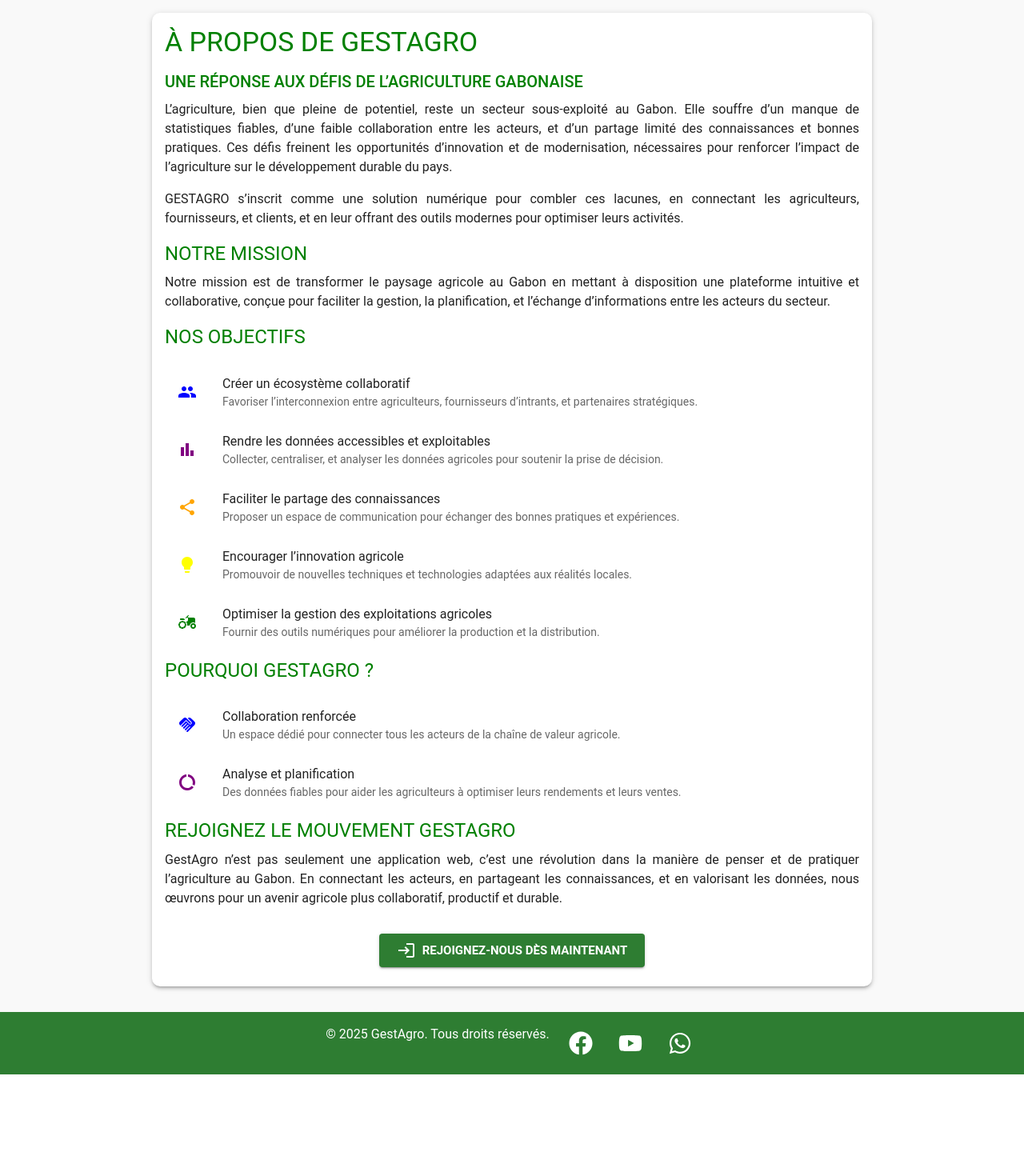
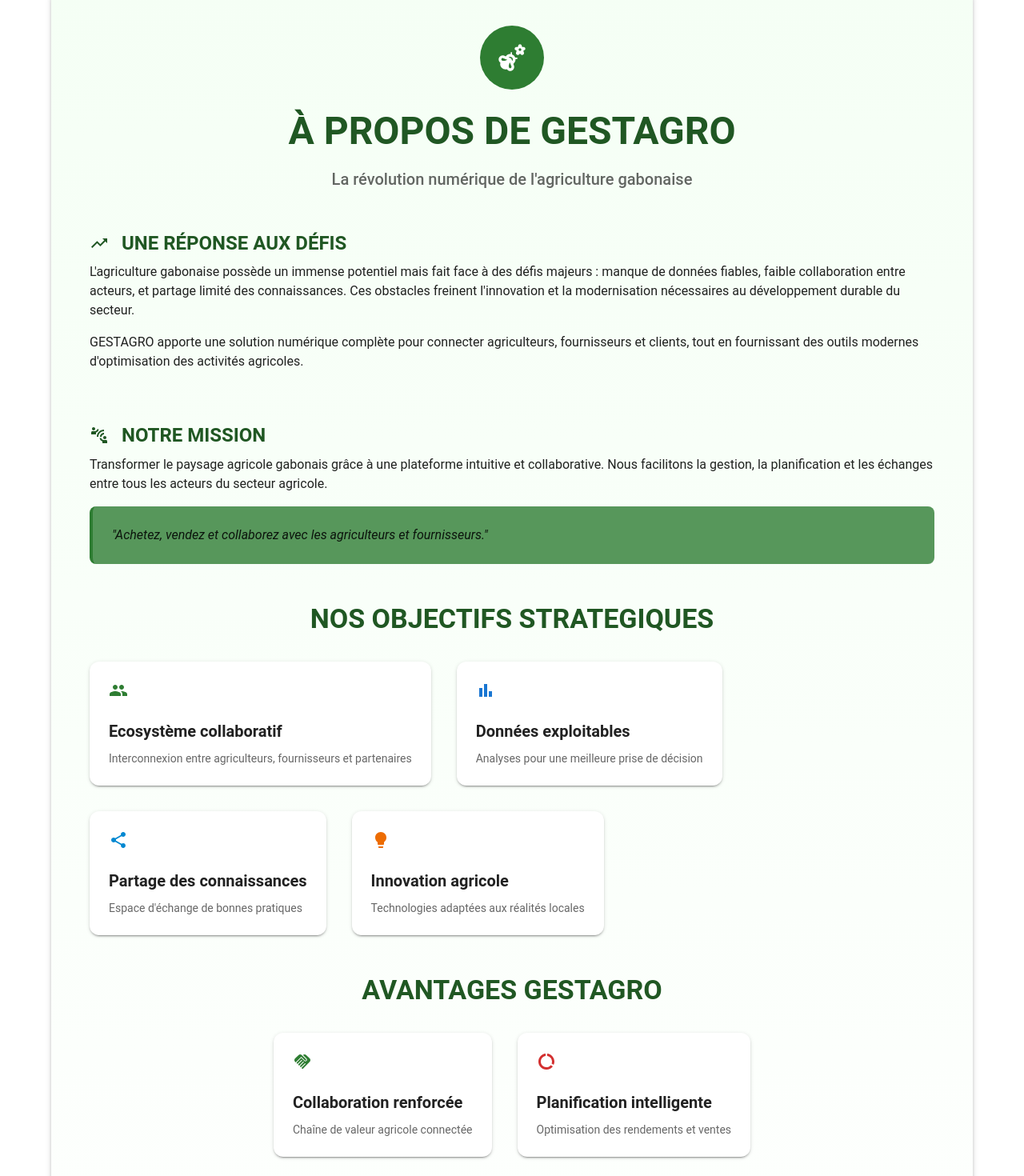
Before and after one commit to ENDAMANE-ONDO-Sidoine/prototypegestagro, a React (Create React App) app: page /about in a window 1280 px wide. Shown: the part 80-1550 px from the top of the page at 80% size. Before the commit the page ends 1423 px from the top, so only its background shows below. Built offline with nearby package versions, Linux system fonts and the light colour scheme.

Commit message:
mise à jour de la page à propos

```diff
--- a/src/pages/AboutPage.jsx
+++ b/src/pages/AboutPage.jsx
@@ -1,141 +1,294 @@
 import React from "react";
-import { Card, CardContent, Typography, List, ListItem, ListItemIcon, ListItemText, Box, Button } from "@mui/material";
+import {
+  Typography,
+  Box,
+  Button,
+  Container,
+  Grid,
+  Avatar,
+  Paper,
+  useTheme
+} from "@mui/material";
 import { useNavigate } from "react-router-dom";
 import {
   Group,
   BarChart,
   Share,
-    Agriculture,
   Handshake,
   DataUsage,
   Lightbulb,
-    Login
+  Login,
+  EmojiNature,
+  TrendingUp,
+  ConnectWithoutContact,
+  School
 } from "@mui/icons-material";
 
 const AboutPage = () => {
     const navigate = useNavigate();
+    const theme = useTheme();
+
+    const featureItems = [
+      {
+        icon: <Group sx={{ color: theme.palette.primary.main }} />,
+        title: "Ecosystème collaboratif",
+        description: "Interconnexion entre agriculteurs, fournisseurs et partenaires"
+      },
+      {
+        icon: <BarChart sx={{ color: theme.palette.secondary.main }} />,
+        title: "Données exploitables",
+        description: "Analyses pour une meilleure prise de décision"
+      },
+      {
+        icon: <Share sx={{ color: theme.palette.info.main }} />,
+        title: "Partage des connaissances",
+        description: "Espace d'échange de bonnes pratiques"
+      },
+      {
+        icon: <Lightbulb sx={{ color: theme.palette.warning.main }} />,
+        title: "Innovation agricole",
+        description: "Technologies adaptées aux réalités locales"
+      }
+    ];
+
+    const benefitItems = [
+      {
+        icon: <Handshake sx={{ color: theme.palette.success.main }} />,
+        title: "Collaboration renforcée",
+        description: "Chaîne de valeur agricole connectée"
+      },
+      {
+        icon: <DataUsage sx={{ color: theme.palette.error.main }} />,
+        title: "Planification intelligente",
+        description: "Optimisation des rendements et ventes"
+      }
+    ];
 
     return (
         <Box
             sx={{
-                padding: "2rem",
-                backgroundColor: "#f9f9f9",
-                minHeight: "100vh",
-                marginTop: "4rem",
+                backgroundColor: theme.palette.background.default,
+                py: 8,
+                minHeight: "100vh"
             }}
         >
-            <Card sx={{ maxWidth: "900px", margin: "0 auto", borderRadius: "10px", boxShadow: 3 }}>
-                <CardContent>
-                    <Typography variant="h4" gutterBottom sx={{ color: "green", textTransform: "uppercase" }}>
+            <Container maxWidth="lg">
+                <Paper
+                    elevation={3}
+                    sx={{
+                        borderRadius: 4,
+                        overflow: "hidden",
+                        background: "linear-gradient(to bottom, #f5fff5, #ffffff)",
+                        position: "relative",
+                        '&:before': {
+                            content: '""',
+                            position: "absolute",
+                            top: 0,
+                            left: 0,
+                            right: 0,
+                            height: 8,
+                            background: "linear-gradient(to right, #4caf50, #8bc34a)"
+                        }
+                    }}
+                >
+                    <Box sx={{ p: 6 }}>
+                        <Box textAlign="center" mb={6}>
+                            <Avatar sx={{
+                                bgcolor: theme.palette.primary.main,
+                                width: 80,
+                                height: 80,
+                                mx: "auto",
+                                mb: 3
+                            }}>
+                                <EmojiNature sx={{ fontSize: 40 }} />
+                            </Avatar>
+                            <Typography
+                                variant="h3"
+                                gutterBottom
+                                sx={{
+                                    fontWeight: 700,
+                                    color: theme.palette.primary.dark,
+                                    mb: 2
+                                }}
+                            >
                                 À PROPOS DE GESTAGRO
                             </Typography>
+                            <Typography
+                                variant="h6"
+                                sx={{
+                                    color: theme.palette.text.secondary,
+                                    maxWidth: 800,
+                                    mx: "auto"
+                                }}
+                            >
+                                La révolution numérique de l'agriculture gabonaise
+                            </Typography>
+                        </Box>
 
-                    <Typography variant="h6" gutterBottom sx={{ color: "green", textTransform: "uppercase" }}>
-                        UNE RÉPONSE AUX DÉFIS DE L’AGRICULTURE GABONAISE
+                        <Grid container spacing={6} mb={6}>
+                            <Grid item xs={12} md={6}>
+                                <Typography
+                                    variant="h5"
+                                    gutterBottom
+                                    sx={{
+                                        fontWeight: 600,
+                                        color: theme.palette.primary.dark,
+                                        display: "flex",
+                                        alignItems: "center",
+                                        gap: 2
+                                    }}
+                                >
+                                    <TrendingUp /> UNE RÉPONSE AUX DÉFIS
                                 </Typography>
-                    <Typography paragraph sx={{ textAlign: "justify" }}>
-                        L’agriculture, bien que pleine de potentiel, reste un secteur sous-exploité au Gabon. Elle souffre d’un manque de
-                        statistiques fiables, d’une faible collaboration entre les acteurs, et d’un partage limité des connaissances et bonnes
-                        pratiques. Ces défis freinent les opportunités d’innovation et de modernisation, nécessaires pour renforcer l’impact
-                        de l’agriculture sur le développement durable du pays.
+                                <Typography paragraph>
+                                    L'agriculture gabonaise possède un immense potentiel mais fait face à des défis majeurs : manque de données fiables, faible collaboration entre acteurs, et partage limité des connaissances. Ces obstacles freinent l'innovation et la modernisation nécessaires au développement durable du secteur.
                                 </Typography>
-                    <Typography paragraph sx={{ textAlign: "justify" }}>
-                        GESTAGRO s’inscrit comme une solution numérique pour combler ces lacunes, en connectant les agriculteurs, fournisseurs,
-                        et clients, et en leur offrant des outils modernes pour optimiser leurs activités.
+                                <Typography paragraph>
+                                    GESTAGRO apporte une solution numérique complète pour connecter agriculteurs, fournisseurs et clients, tout en fournissant des outils modernes d'optimisation des activités agricoles.
                                 </Typography>
+                            </Grid>
+                            <Grid item xs={12} md={6}>
+                                <Typography
+                                    variant="h5"
+                                    gutterBottom
+                                    sx={{
+                                        fontWeight: 600,
+                                        color: theme.palette.primary.dark,
+                                        display: "flex",
+                                        alignItems: "center",
+                                        gap: 2
+                                    }}
+                                >
+                                    <ConnectWithoutContact /> NOTRE MISSION
+                                </Typography>
+                                <Typography paragraph>
+                                    Transformer le paysage agricole gabonais grâce à une plateforme intuitive et collaborative. Nous facilitons la gestion, la planification et les échanges entre tous les acteurs du secteur agricole.
+                                </Typography>
+                                <Box sx={{
+                                    backgroundColor: theme.palette.primary.light,
+                                    p: 3,
+                                    borderRadius: 2,
+                                    borderLeft: `4px solid ${theme.palette.primary.main}`
+                                }}>
+                                    <Typography variant="body1" sx={{ fontStyle: "italic" }}>
+                                        "Achetez, vendez et collaborez avec les agriculteurs et fournisseurs."
+                                    </Typography>
+                                </Box>
+                            </Grid>
+                        </Grid>
 
-                    <Typography variant="h5" gutterBottom sx={{ color: "green", textTransform: "uppercase" }}>
-                        NOTRE MISSION
+                        <Box mb={6}>
+                            <Typography
+                                variant="h4"
+                                gutterBottom
+                                sx={{
+                                    fontWeight: 600,
+                                    color: theme.palette.primary.dark,
+                                    textAlign: "center",
+                                    mb: 4
+                                }}
+                            >
+                                NOS OBJECTIFS STRATEGIQUES
                             </Typography>
-                    <Typography paragraph sx={{ textAlign: "justify" }}>
-                        Notre mission est de transformer le paysage agricole au Gabon en mettant à disposition une plateforme intuitive et
-                        collaborative, conçue pour faciliter la gestion, la planification, et l’échange d’informations entre les acteurs du secteur.
+                            <Grid container spacing={4}>
+                                {featureItems.map((item, index) => (
+                                    <Grid item xs={12} sm={6} key={index}>
+                                        <Paper elevation={2} sx={{ p: 3, height: "100%", borderRadius: 3 }}>
+                                            <Box sx={{ minWidth: 48, mb: 2, color: item.icon.props.sx.color }}>
+                                                {item.icon}
+                                            </Box>
+                                            <Typography variant="h6" sx={{ fontWeight: 600, mb: 1 }}>
+                                                {item.title}
                                             </Typography>
+                                            <Typography variant="body2" color="text.secondary">
+                                                {item.description}
+                                            </Typography>
+                                        </Paper>
+                                    </Grid>
+                                ))}
+                            </Grid>
+                        </Box>
 
-                    <Typography variant="h5" gutterBottom sx={{ color: "green", textTransform: "uppercase" }}>
-                        NOS OBJECTIFS
+                        <Box mb={6}>
+                            <Typography
+                                variant="h4"
+                                gutterBottom
+                                sx={{
+                                    fontWeight: 600,
+                                    color: theme.palette.primary.dark,
+                                    textAlign: "center",
+                                    mb: 4
+                                }}
+                            >
+                                AVANTAGES GESTAGRO
                             </Typography>
-                    <List>
-                        <ListItem>
-                            <ListItemIcon><Group sx={{ color: "blue" }} /></ListItemIcon>
-                            <ListItemText
-                                primary="Créer un écosystème collaboratif"
-                                secondary="Favoriser l’interconnexion entre agriculteurs, fournisseurs d’intrants, et partenaires stratégiques."
-                            />
-                        </ListItem>
-                        <ListItem>
-                            <ListItemIcon><BarChart sx={{ color: "purple" }} /></ListItemIcon>
-                            <ListItemText
-                                primary="Rendre les données accessibles et exploitables"
-                                secondary="Collecter, centraliser, et analyser les données agricoles pour soutenir la prise de décision."
-                            />
-                        </ListItem>
-                        <ListItem>
-                            <ListItemIcon><Share sx={{ color: "orange" }} /></ListItemIcon>
-                            <ListItemText
-                                primary="Faciliter le partage des connaissances"
-                                secondary="Proposer un espace de communication pour échanger des bonnes pratiques et expériences."
-                            />
-                        </ListItem>
-                        <ListItem>
-                            <ListItemIcon><Lightbulb sx={{ color: "yellow" }} /></ListItemIcon>
-                            <ListItemText
-                                primary="Encourager l’innovation agricole"
-                                secondary="Promouvoir de nouvelles techniques et technologies adaptées aux réalités locales."
-                            />
-                        </ListItem>
-                        <ListItem>
-                            <ListItemIcon><Agriculture sx={{ color: "green" }} /></ListItemIcon>
-                            <ListItemText
-                                primary="Optimiser la gestion des exploitations agricoles"
-                                secondary="Fournir des outils numériques pour améliorer la production et la distribution."
-                            />
-                        </ListItem>
-                    </List>
+                            <Grid container spacing={4} justifyContent="center">
+                                {benefitItems.map((item, index) => (
+                                    <Grid item xs={12} md={6} key={index}>
+                                        <Paper elevation={2} sx={{ p: 3, height: "100%", borderRadius: 3 }}>
+                                            <Box sx={{ minWidth: 48, mb: 2, color: item.icon.props.sx.color }}>
+                                                {item.icon}
+                                            </Box>
+                                            <Typography variant="h6" sx={{ fontWeight: 600, mb: 1 }}>
+                                                {item.title}
+                                            </Typography>
+                                            <Typography variant="body2" color="text.secondary">
+                                                {item.description}
+                                            </Typography>
+                                        </Paper>
+                                    </Grid>
+                                ))}
+                            </Grid>
+                        </Box>
 
-                    <Typography variant="h5" gutterBottom sx={{ color: "green", textTransform: "uppercase" }}>
-                        POURQUOI GESTAGRO ?
+                        <Box sx={{
+                            backgroundColor: theme.palette.grey[100],
+                            p: 4,
+                            borderRadius: 3,
+                            textAlign: "center",
+                            mb: 6
+                        }}>
+                            <Typography
+                                variant="h4"
+                                gutterBottom
+                                sx={{
+                                    fontWeight: 600,
+                                    color: theme.palette.primary.dark,
+                                    mb: 3
+                                }}
+                            >
+                                <School sx={{ verticalAlign: "middle", mr: 2 }} />
+                                REJOIGNEZ LA RÉVOLUTION AGRICOLE
                             </Typography>
-                    <List>
-                        <ListItem>
-                            <ListItemIcon><Handshake sx={{ color: "blue" }} /></ListItemIcon>
-                            <ListItemText
-                                primary="Collaboration renforcée"
-                                secondary="Un espace dédié pour connecter tous les acteurs de la chaîne de valeur agricole."
-                            />
-                        </ListItem>
-                        <ListItem>
-                            <ListItemIcon><DataUsage sx={{ color: "purple" }} /></ListItemIcon>
-                            <ListItemText
-                                primary="Analyse et planification"
-                                secondary="Des données fiables pour aider les agriculteurs à optimiser leurs rendements et leurs ventes."
-                            />
-                        </ListItem>
-                    </List>
-
-                    <Typography variant="h5" gutterBottom sx={{ color: "green", textTransform: "uppercase" }}>
-                        REJOIGNEZ LE MOUVEMENT GESTAGRO
+                            <Typography paragraph sx={{ maxWidth: 800, mx: "auto", mb: 4 }}>
+                                GESTAGRO représente bien plus qu'une application web, c'est un mouvement visant à transformer durablement l'agriculture gabonaise. En connectant les acteurs, partageant les connaissances et valorisant les données, nous bâtissons ensemble un avenir agricole plus collaboratif, productif et durable.
                             </Typography>
-                    <Typography paragraph sx={{ textAlign: "justify" }}>
-                        GestAgro n’est pas seulement une application web, c’est une révolution dans la manière de penser et de pratiquer
-                        l’agriculture au Gabon. En connectant les acteurs, en partageant les connaissances, et en valorisant les données, nous œuvrons pour
-                        un avenir agricole plus collaboratif, productif et durable.
-                    </Typography>
-
-                    {/* Bouton d'appel à l'action */}
-                    <Box sx={{ display: "flex", justifyContent: "center", marginTop: "2rem" }}>
                             <Button
                                 variant="contained"
-                            color="primary"
                                 size="large"
                                 onClick={() => navigate("/login")}
-                            sx={{ textTransform: "uppercase", fontWeight: "bold", display: "flex", alignItems: "center", gap: 1, transition: "0.3s", '&:hover': { transform: "scale(1.05)" } }}
+                                sx={{
+                                    px: 6,
+                                    py: 2,
+                                    borderRadius: 50,
+                                    fontWeight: 700,
+                                    fontSize: "1.1rem",
+                                    textTransform: "none",
+                                    boxShadow: 3,
+                                    '&:hover': {
+                                        transform: "translateY(-2px)",
+                                        boxShadow: 6
+                                    },
+                                    transition: "all 0.3s ease"
+                                }}
+                                startIcon={<Login />}
                             >
-                            <Login /> Rejoignez-nous dès maintenant
+                                Commencez dès maintenant
                             </Button>
                         </Box>
-                </CardContent>
-            </Card>
+                    </Box>
+                </Paper>
+            </Container>
         </Box>
     );
 };
```
Lines whose indentation alone changed are shown as unchanged.
